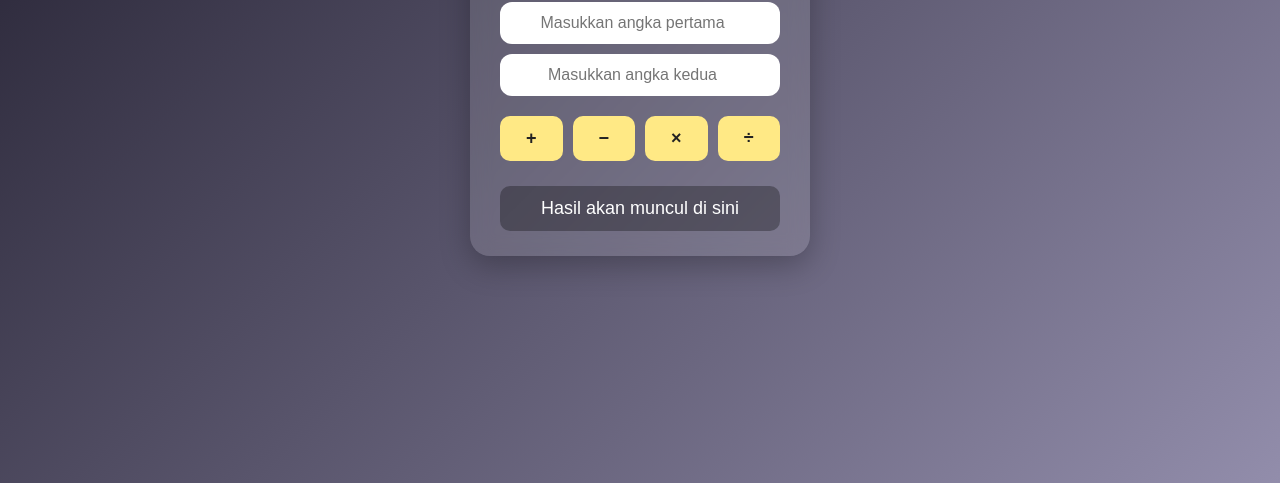
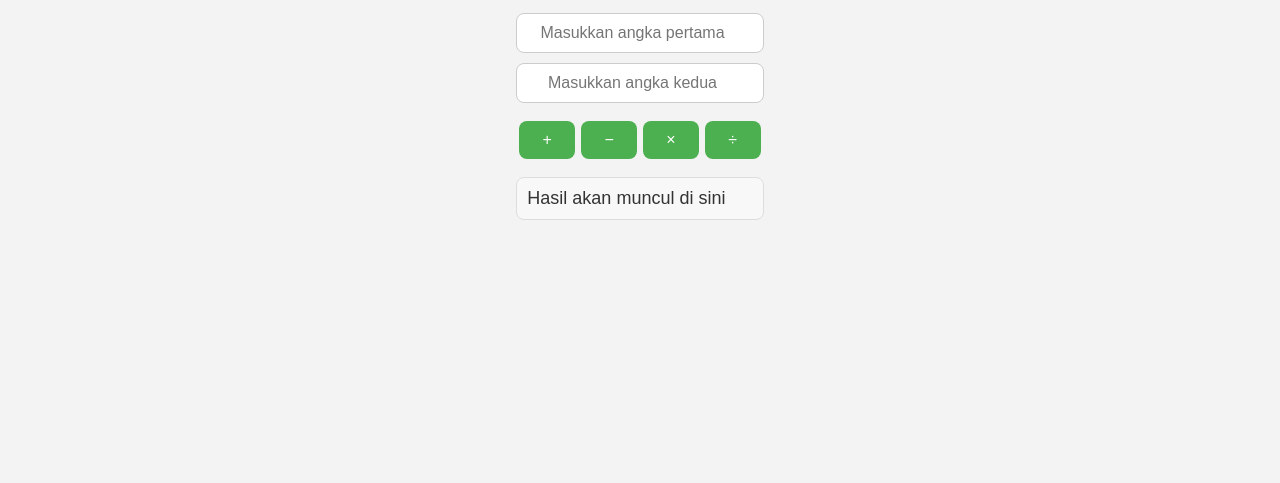
Before and after one commit to Rangetom/buntu-kku-ve, a plain HTML site: page kalkulator/kalkulator.html in a window 1280 px wide. Shown: the part 317-800 px from the top of the page. Drawn offline with Linux system fonts and the light colour scheme.

Commit message:
Update kalkulator.html

```diff
--- a/kalkulator/kalkulator.html
+++ b/kalkulator/kalkulator.html
@@ -6,130 +6,78 @@
   <title>Kalkulator Modern</title>
   <style>
     /* ====== Reset dan Dasar ====== */
-    * {
-      box-sizing: border-box;
+  body {
   font-family: "Poppins", sans-serif;
+  background: #f3f3f3;
+  display: flex;
+  justify-content: center;
+  align-items: center;
+  height: 100vh;
+  margin: 0;
 }
 
-    body {
-      margin: 0;
-      height: 100vh;
-      display: flex;
-      align-items: center;
-      justify-content: center;
-      background: linear-gradient(135deg, #1f1c2c, #928dab);
-      color: #fff;
+.container {
+  background: #fff;
+  padding: 25px;
+  border-radius: 12px;
+  box-shadow: 0 4px 10px rgba(0,0,0,0.1);
+  text-align: center;
+  width: 300px;
 }
 
-    /* ====== Container Utama ====== */
-    .kalkulator {
-      width: 340px;
-      background: rgba(255, 255, 255, 0.12);
-      border-radius: 20px;
-      backdrop-filter: blur(10px);
-      box-shadow: 0 10px 30px rgba(0, 0, 0, 0.25);
-      padding: 25px 30px;
-      text-align: center;
-      animation: fadeIn 0.7s ease;
+h1 {
+  margin-bottom: 15px;
+  color: #333;
+  text-transform: capitalize;
 }
 
-    .kalkulator h2 {
-      margin-bottom: 20px;
-      font-weight: 600;
-      letter-spacing: 1px;
-      color: #ffe985;
-      text-shadow: 0 2px 6px rgba(0, 0, 0, 0.3);
-    }
-
-    /* ====== Input ====== */
 .input-box {
   display: flex;
   flex-direction: column;
   gap: 10px;
+  margin-bottom: 15px;
 }
 
-    input[type="number"] {
-      padding: 12px;
-      border: none;
-      border-radius: 12px;
-      outline: none;
+input {
+  padding: 10px;
+  border: 1px solid #ccc;
+  border-radius: 8px;
   font-size: 16px;
   text-align: center;
-      color: #333;
-      background: #fff;
-      transition: all 0.2s ease-in-out;
 }
 
-    input[type="number"]:focus {
-      box-shadow: 0 0 8px #ffe985;
-      transform: scale(1.03);
-    }
-
-    /* ====== Tombol Operasi ====== */
 .tombol {
-      margin-top: 20px;
-      display: grid;
-      grid-template-columns: repeat(4, 1fr);
-      gap: 10px;
+  display: flex;
+  justify-content: space-between;
+  margin-bottom: 15px;
 }
 
 button {
-      background: #ffe985;
-      color: #222;
+  flex: 1;
+  margin: 3px;
+  padding: 10px 0;
   border: none;
-      border-radius: 10px;
-      padding: 12px 0;
-      font-size: 18px;
+  border-radius: 8px;
+  background: #4caf50;
+  color: white;
+  font-size: 16px;
   cursor: pointer;
-      font-weight: 600;
-      transition: all 0.2s ease;
+  transition: 0.2s;
 }
 
 button:hover {
-      background: #fff7b0;
-      transform: translateY(-3px);
-      box-shadow: 0 4px 10px rgba(255, 255, 255, 0.3);
+  background: #43a047;
 }
 
-    /* ====== Hasil ====== */
 .hasil {
-      margin-top: 25px;
-      background: rgba(0, 0, 0, 0.3);
-      padding: 12px;
-      border-radius: 10px;
   font-size: 18px;
-      min-height: 40px;
-      display: flex;
-      align-items: center;
-      justify-content: center;
-      transition: 0.3s;
+  background: #f8f8f8;
+  padding: 10px;
+  border-radius: 8px;
+  border: 1px solid #ddd;
+  color: #333;
 }
 
-    .hasil strong {
-      color: #84fab0;
-    }
-
-    .error {
-      color: #ff8b8b;
-    }
-
-    /* ====== Animasi ====== */
-    @keyframes fadeIn {
-      from {
-        opacity: 0;
-        transform: translateY(20px);
-      }
-      to {
-        opacity: 1;
-        transform: translateY(0);
-      }
-    }
-
-    @keyframes pop {
-      0% { transform: scale(1); }
-      50% { transform: scale(1.1); }
-      100% { transform: scale(1); }
-    }
   </style>
 </head>
 <body>
@@ -191,8 +139,7 @@
       }
 
       hasilBox.innerHTML = `✅ Hasil: <strong>${hasil}</strong>`;
-      hasilBox.style.animation = "pop 0.3s ease";
-      setTimeout(() => hasilBox.style.animation = "", 300);
+
     }
   </script>
 
```
Lines whose indentation alone changed are shown as unchanged.
